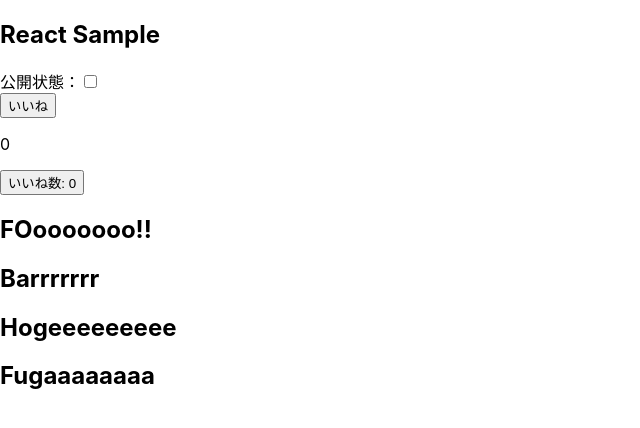
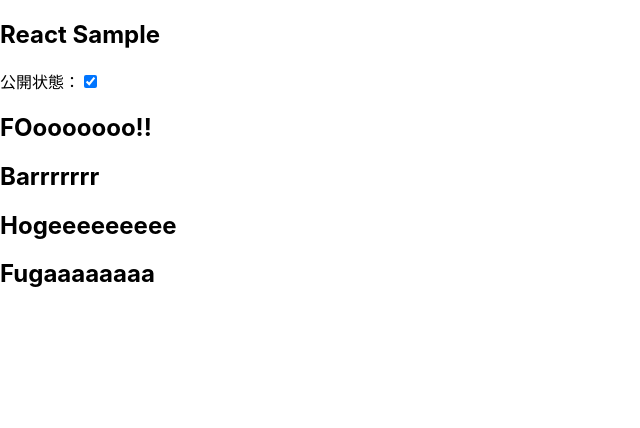
Before and after one commit to great084/torazemi-react, a React (Create React App) app: page / in a window 1280 px wide. Shown: the top 428 px of the page, without its empty margins (0-640 px from the left). Built offline with nearby package versions, Linux system fonts and the light colour scheme.

Commit message:
入門8章React Hooks

```diff
--- a/src/Article.jsx
+++ b/src/Article.jsx
@@ -1,17 +1,19 @@
-import React from 'react';
+import React, {useState} from 'react';
 import LikeButton from './LikeButton';
 
 const Article = (props) => {
+  const [isPublished, togglePublished] = useState(true)
+
   return (
     <React.Fragment>
       <h2>{props.title}</h2>
       <label htmlFor="check">公開状態：</label>
-      <input type="checkbox" checked={props.isPublished} id="check" onClick={() => props.toggle()} />
+      <input type="checkbox" checked={isPublished} id="check" onClick={() => togglePublished(!isPublished)} />
       <div>
-        <input type="button" value="いいね" onClick={()=> props.countUp() } />
-        <p> {props.count} </p>
+        {/* <input type="button" value="いいね" onClick={()=> props.countUp() } /> */}
+        {/* <p> {props.count} </p> */}
       </div>
-      <LikeButton count = {props.count} />
+      {/* <LikeButton count = {props.count} /> */}
     </React.Fragment>
   )
 };
--- a/src/Blog.jsx
+++ b/src/Blog.jsx
@@ -3,52 +3,36 @@ import Article from './Article';
 import * as FooBar from './components/FooBar'
 import Hoge from './components/hoge'
 import Fuga from './components/fuga'
-class Blog extends React.Component {
-  constructor(props){
-    super(props);
-    this.state ={
-      isPublished: false,
-      count: 0
-    }
-  }
 
-  componentDidMount() {
-    document.getElementById('counter').addEventListener('click', this.countUp)
-  }
+const Blog =() =>  {
+  // componentDidMount() {
+  //   document.getElementById('counter').addEventListener('click', this.countUp)
+  // }
 
-  componentDidUpdate(){
-    if (this.state.count >= 10){
-      this.setState( {
-        count: 0
-       })
-    }
-  }
+  // componentDidUpdate(){
+  //   if (this.state.count >= 10){
+  //     this.setState( {
+  //       count: 0
+  //      })
+  //   }
+  // }
 
-  componentWillUnmount(){
-    document.getElementById('counter').removeEventListener('click', this.countUp)
-  }
+  // componentWillUnmount(){
+  //   document.getElementById('counter').removeEventListener('click', this.countUp)
+  // }
+  // countUp = () => {
+  //   this.setState({
+  //     count: this.state.count + 1
+  //   })
+  // }
 
-  togglePublished = () => {
-    this.setState({
-      isPublished: !this.state.isPublished
-    })
-  }
-
-  countUp = () => {
-    this.setState({
-      count: this.state.count + 1
-    })
-  }
-
-  render() {
+  // render() {
     return(
       <>
         <Article
           title={"React Sample"}
-          isPublished={this.state.isPublished}
-          toggle={() => this.togglePublished()}
-          count ={this.state.count}
-          countUp = {() => this.countUp()}
+          // count ={this.state.count}
+          // countUp = {() => this.countUp()}
         />
         <FooBar.Foo />
         <FooBar.Bar />
@@ -57,6 +41,6 @@ class Blog extends React.Component {
       </>
     )
   }
-}
+// }
 
 export default Blog;
```
